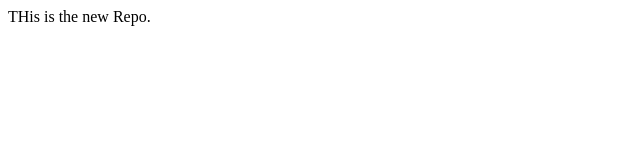
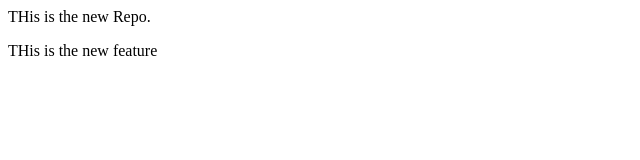
Before and after one commit to XiaoYan005/localrepo, a plain HTML site: page index.html in a window 1280 px wide. Shown: the whole page, without its empty margins (0-640 px from the left). Drawn offline with Linux system fonts and the light colour scheme.

Commit message:
This is the new feature (#1)

```diff
--- a/index.html
+++ b/index.html
@@ -1 +1,2 @@
 <p>THis is the new Repo.</p>
+<p>THis is the new feature</p>
```
